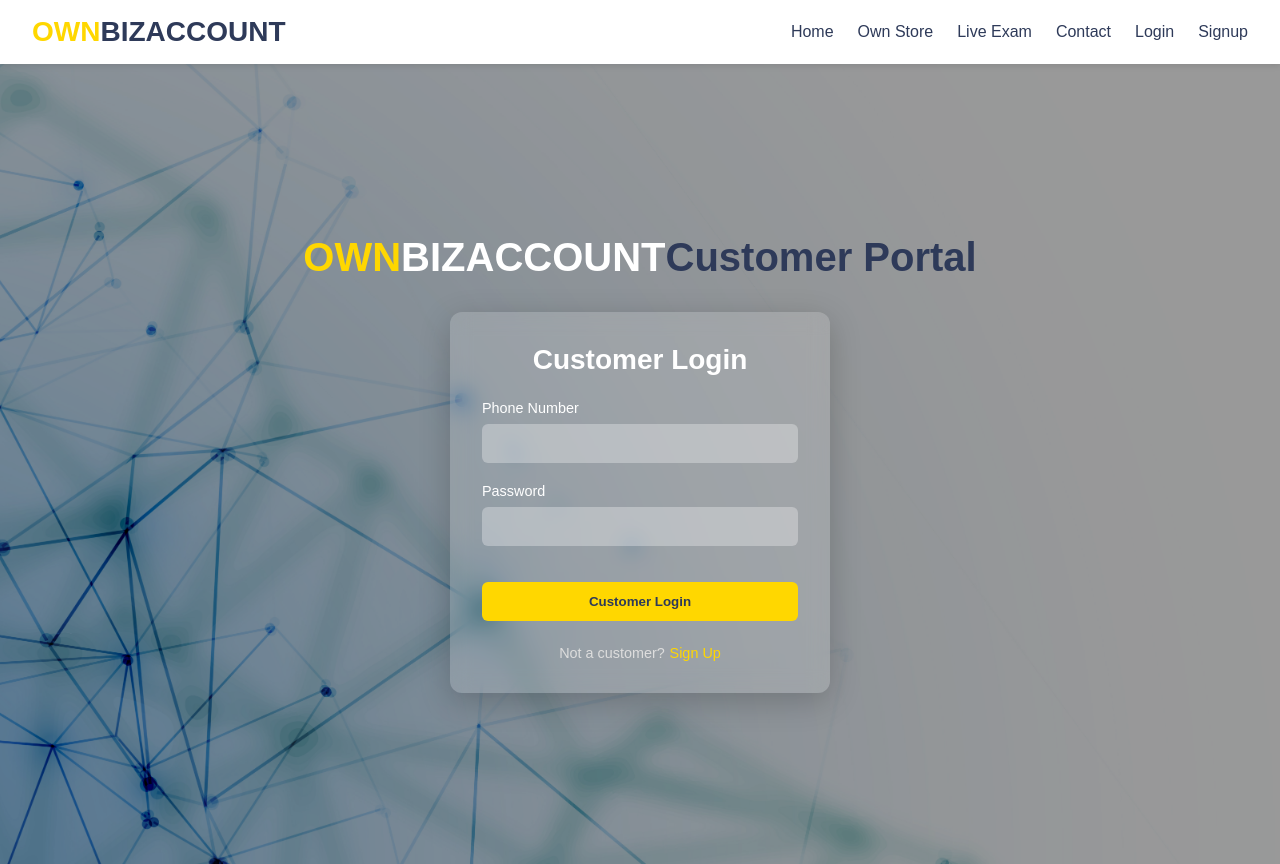
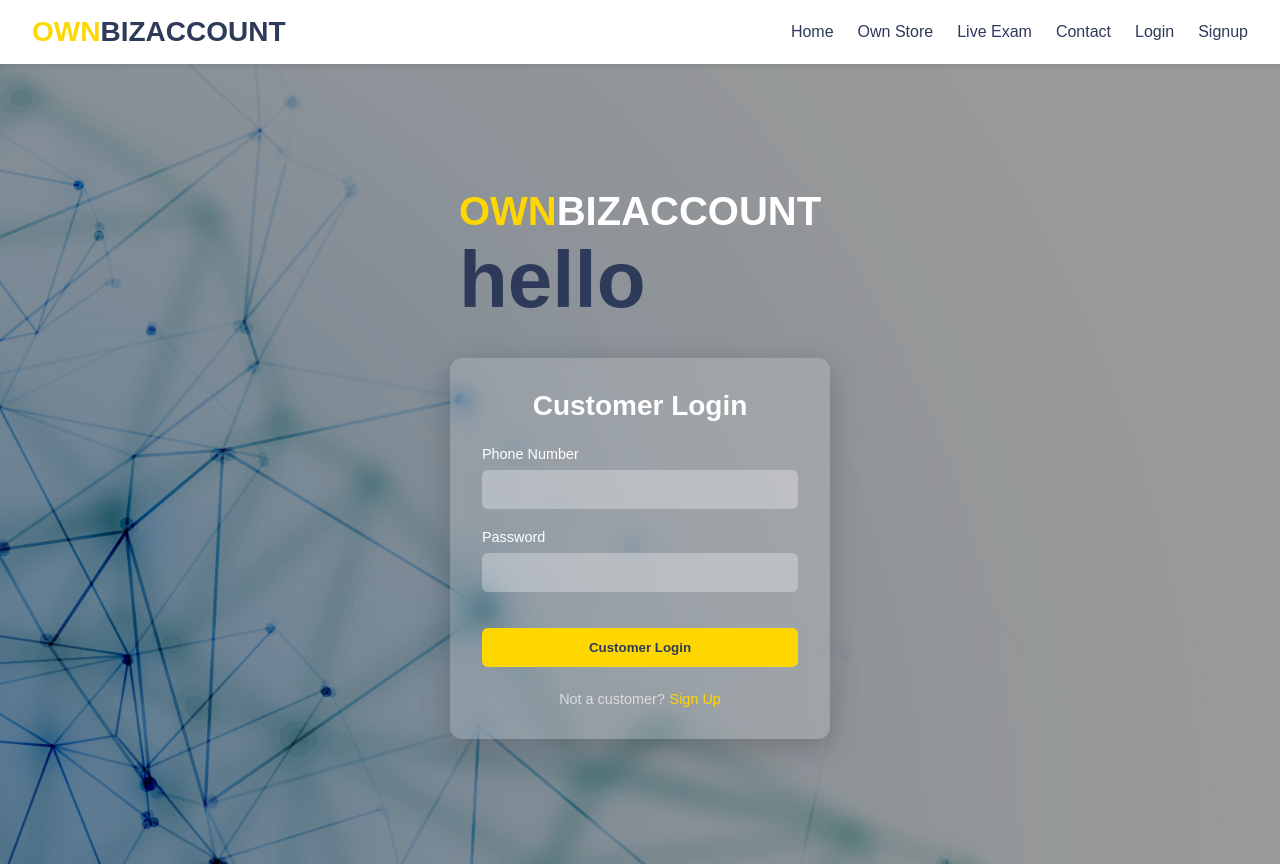
Before and after one commit to OWNBIZACCOUNT/OWNBIZACCOUNT, a React (Create React App) app: page /login/1 in a window 1280 px wide. Built offline with nearby package versions, Linux system fonts and the light colour scheme.

Commit message:
src/pages/Login/Login.js

```diff
--- a/src/pages/Login/Login.js
+++ b/src/pages/Login/Login.js
@@ -29,9 +29,7 @@ export default function Login() {
       <div className={styles.logo}>
         <span className={styles.gold}>OWN</span>
         <span className={styles.navy}>BIZACCOUNT</span>
-        <span className={styles.tagline}>
-          {isSupplier ? 'Supplier Portal' : 'Customer Portal'}
-        </span>
+        <h1>hello</h1>
       </div>
 
       <div className={styles.card}>
```
